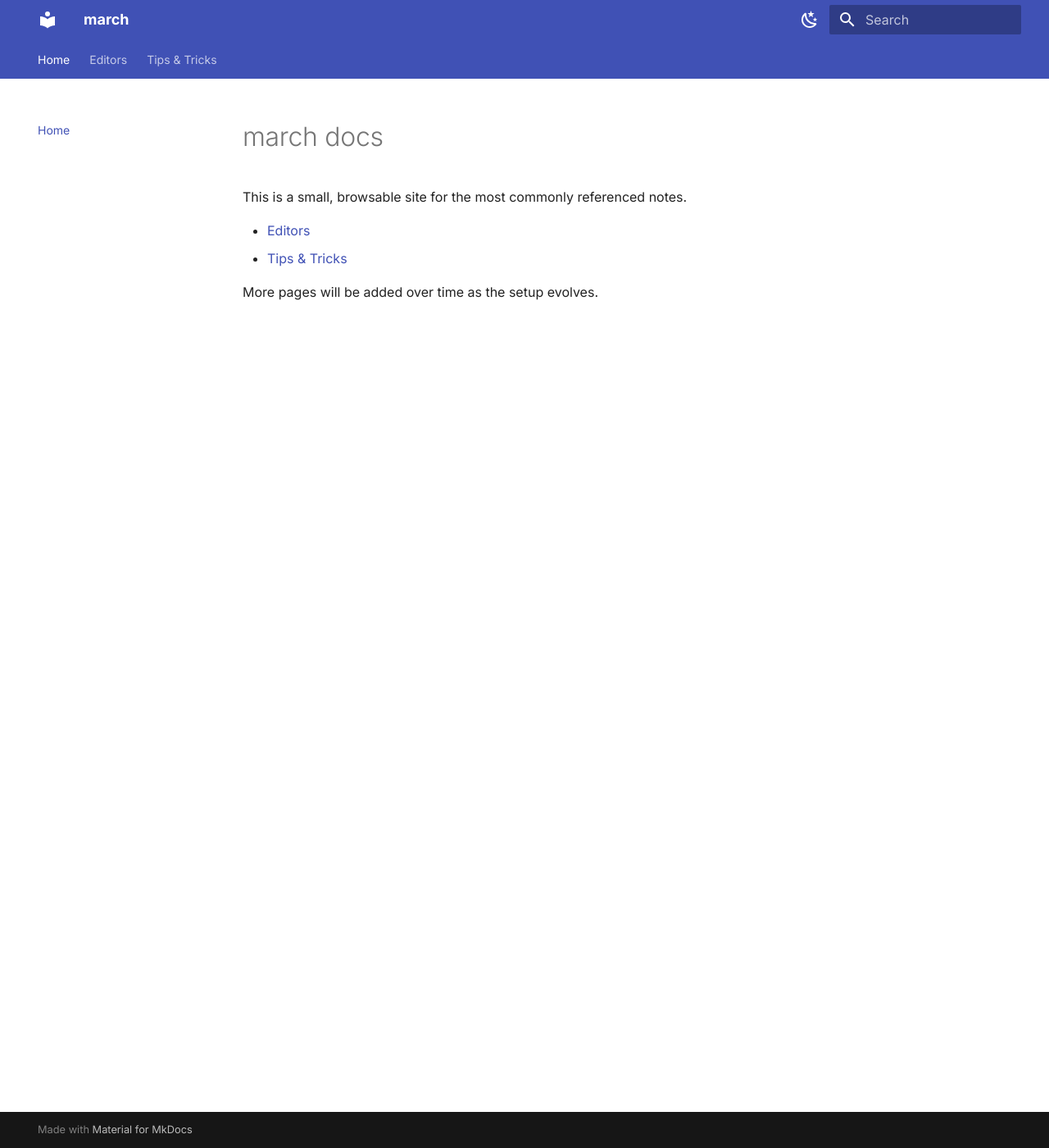
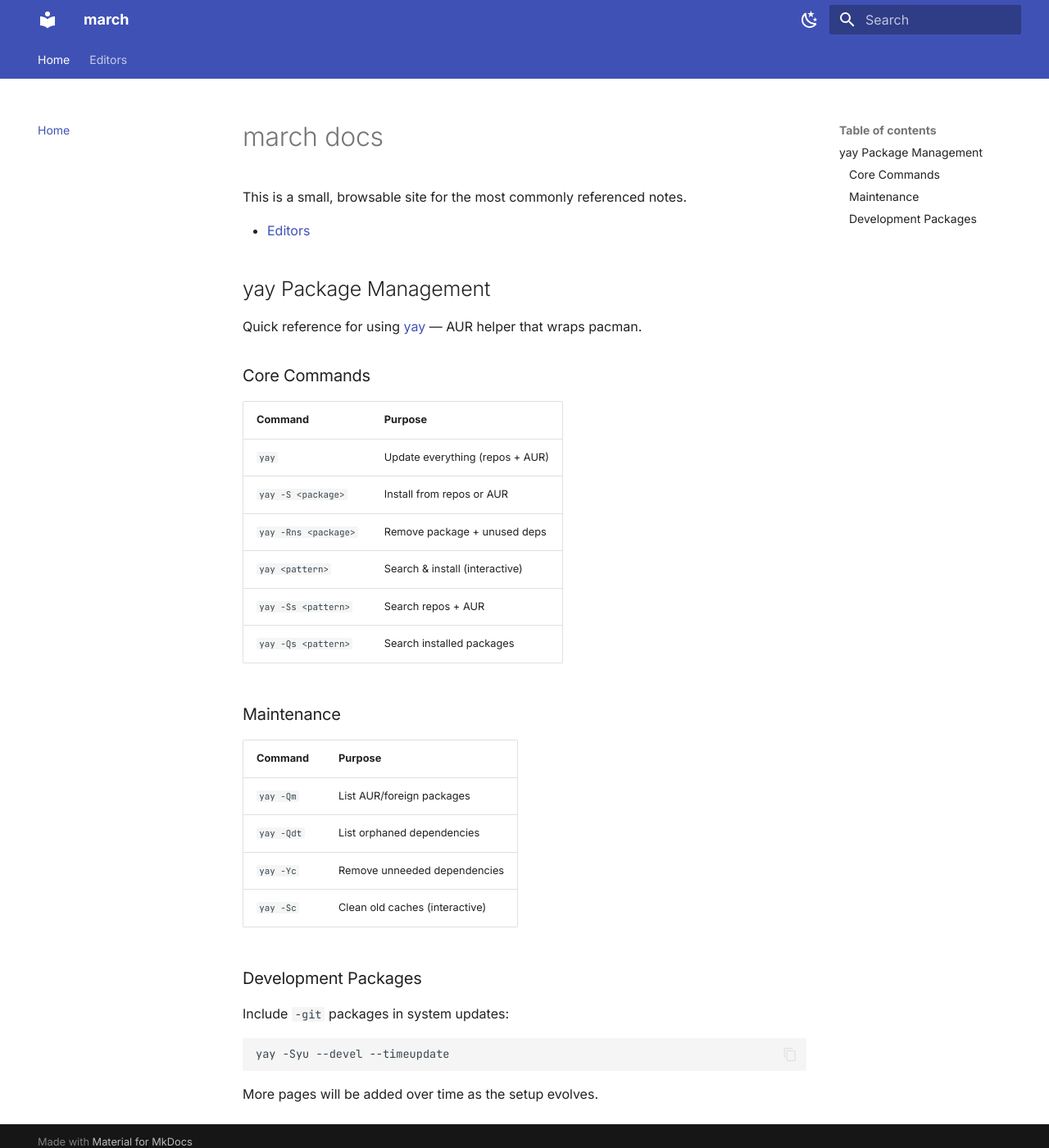
Before and after one commit to czrch/march, an MkDocs documentation site: the page built from docs/index.md, in a window 1280 px wide and 1400 px high. Shown: the whole window at 82% size. Built offline with MkDocs 1.6.1 and Material for MkDocs 9.7.7, drawn with Linux system fonts in a browser that asks for light colours.

Commit message:
docs: integrate `yay` tips & tricks into home tab

````diff
--- a/docs/index.md
+++ b/docs/index.md
@@ -3,6 +3,37 @@
 This is a small, browsable site for the most commonly referenced notes.
 
 - [Editors](editors.md)
-- [Tips & Tricks](tips-tricks.md)
+
+## yay Package Management
+
+Quick reference for using [yay](https://github.com/Jguer/yay) — AUR helper that wraps pacman.
+
+### Core Commands
+
+| Command | Purpose |
+|---------|---------|
+| `yay` | Update everything (repos + AUR) |
+| `yay -S <package>` | Install from repos or AUR |
+| `yay -Rns <package>` | Remove package + unused deps |
+| `yay <pattern>` | Search & install (interactive) |
+| `yay -Ss <pattern>` | Search repos + AUR |
+| `yay -Qs <pattern>` | Search installed packages |
+
+### Maintenance
+
+| Command | Purpose |
+|---------|---------|
+| `yay -Qm` | List AUR/foreign packages |
+| `yay -Qdt` | List orphaned dependencies |
+| `yay -Yc` | Remove unneeded dependencies |
+| `yay -Sc` | Clean old caches (interactive) |
+
+### Development Packages
+
+Include `-git` packages in system updates:
+
+```bash
+yay -Syu --devel --timeupdate
+```
 
 More pages will be added over time as the setup evolves.
--- a/mkdocs.yml
+++ b/mkdocs.yml
@@ -52,4 +52,3 @@ plugins:
 nav:
   - Home: index.md
   - Editors: editors.md
-  - Tips & Tricks: tips-tricks.md
````
Also changed, not shown: docs/tips-tricks.md (deleted, +0 -94 lines).
